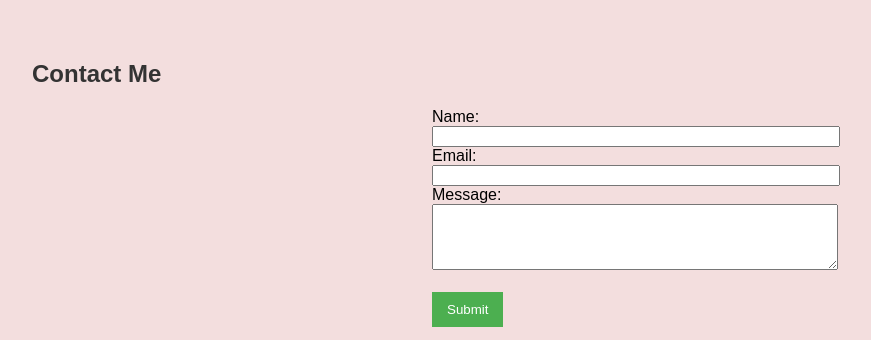
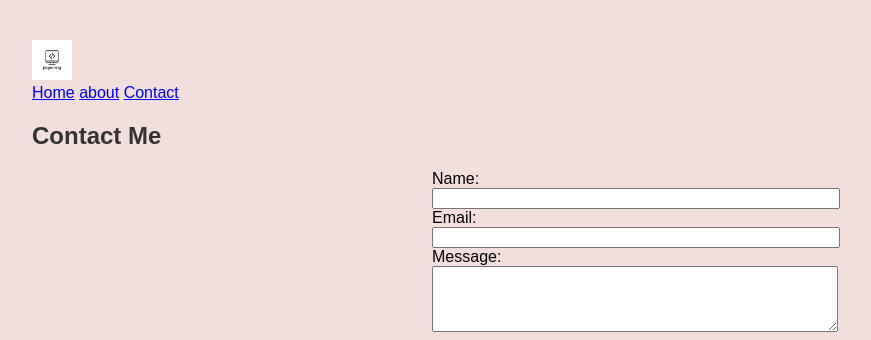
Before and after one commit to sh4dow108/profile, a plain HTML site: page contact.html in a window 1280 px wide. Shown: the top 340 px of the page, without its empty margins (8-879 px from the left). Drawn offline with Linux system fonts and the light colour scheme.

Commit message:
Added index.html for GitHub Pages
Added index.html for GitHub Pages

```diff
--- a/contact.html
+++ b/contact.html
@@ -4,6 +4,7 @@
 <head>
     <title>Contact Me</title>
     <meta name="viewport" content="width=device-width, initial-scale=1">
+
     <style>
         body {
             font-family: Arial, sans-serif;
@@ -11,6 +12,7 @@
             padding: 20px;
             background-color: #f3dede;
         }
+
 
         h2 {
             color: #333;
@@ -43,6 +45,17 @@
 </head>
 
 <body>
+    <div class="navbar">
+        <div class="logo">
+            <img src="images\programming-coding-icon-logo-design-template-vector.jpg" alt="Logo"
+                style="width:40px;height:40px;">
+        </div>
+        <div class="nav-links">
+            <a href="index.html">Home</a>
+            <a href="about.html">about</a>
+            <a href="contact.html">Contact</a>
+        </div>
+    </div>
     <h2>Contact Me</h2>
     <form action="mailto:krishna@gmail.com">
         Name:<br>
```
Also changed, not shown: about.html (+11 -0 lines), index.html (renamed from home.html, +5 -3 lines).
